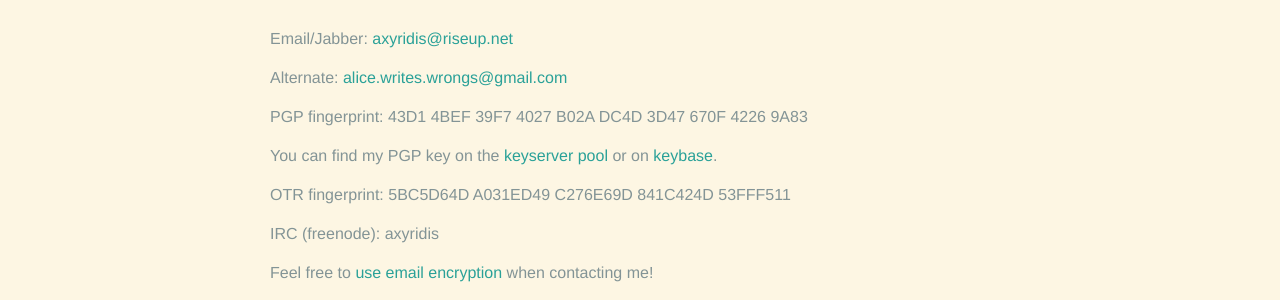
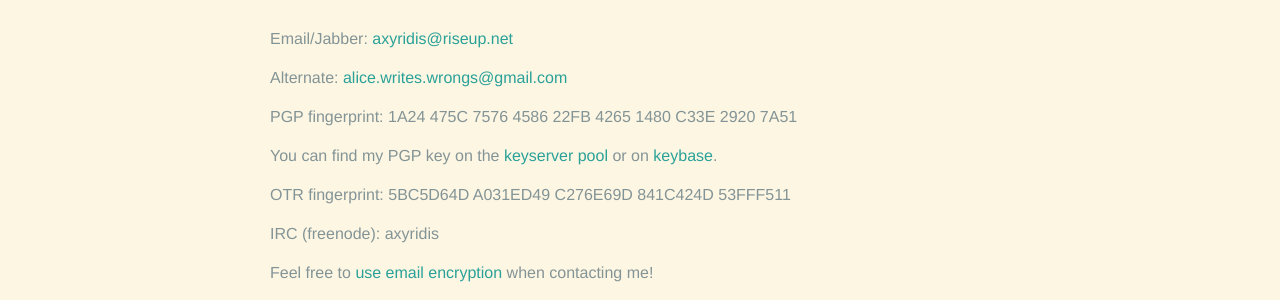
Before and after one commit to alicewriteswrongs/old-blog, a Jekyll site: the page built from contact.md, in a window 1280 px wide. Shown: the part 137-437 px from the top of the page. Built offline with Jekyll 4.4.1, drawn with Linux system fonts in a browser that asks for light colours.

Commit message:
Cryptocryptocrypto

```diff
--- a/contact.md
+++ b/contact.md
@@ -8,7 +8,7 @@ Email/Jabber: <axyridis@riseup.net>
 
 Alternate: <alice.writes.wrongs@gmail.com>
 
-PGP fingerprint: 43D1 4BEF 39F7 4027 B02A DC4D 3D47 670F 4226 9A83
+PGP fingerprint: 1A24 475C 7576 4586 22FB  4265 1480 C33E 2920 7A51
 
 You can find my PGP key on the [keyserver pool](pool.sks-keyservers.net) or on
 [keybase](https://keybase.io/aliceriot).
```
